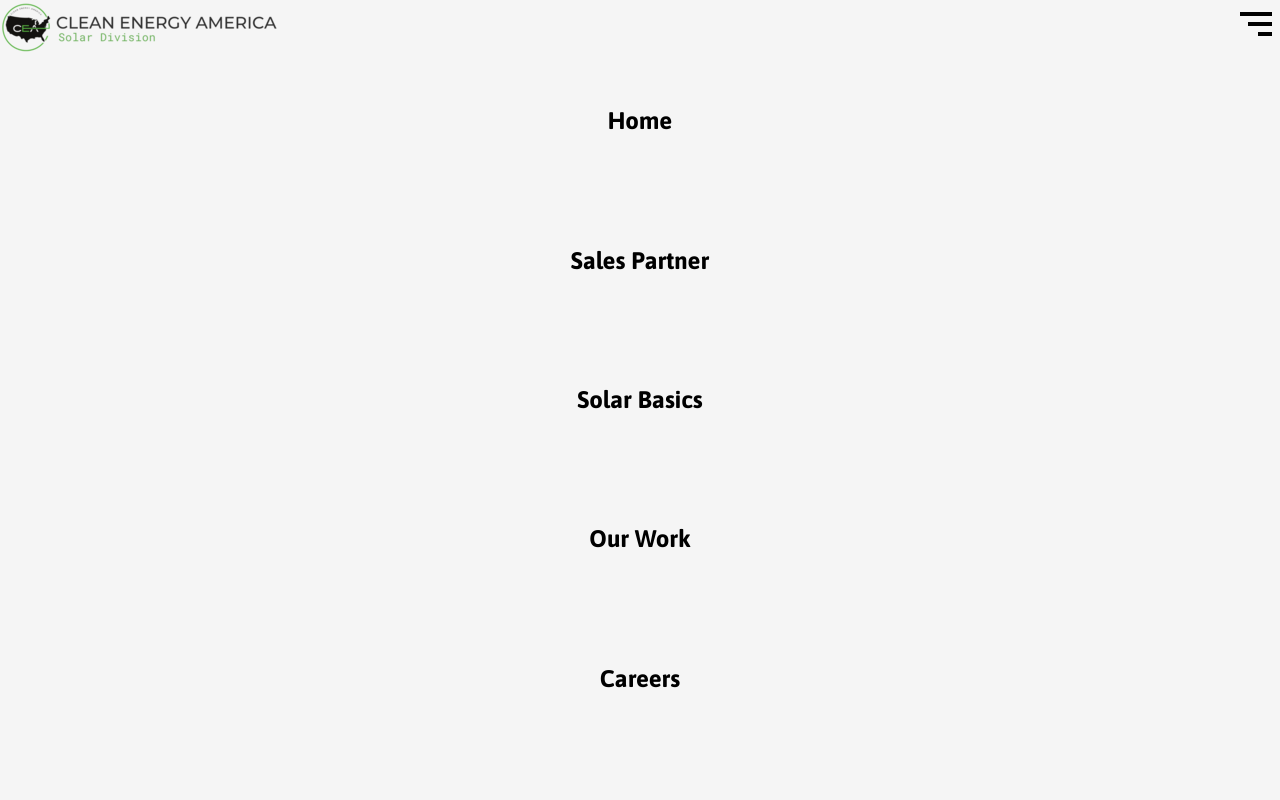
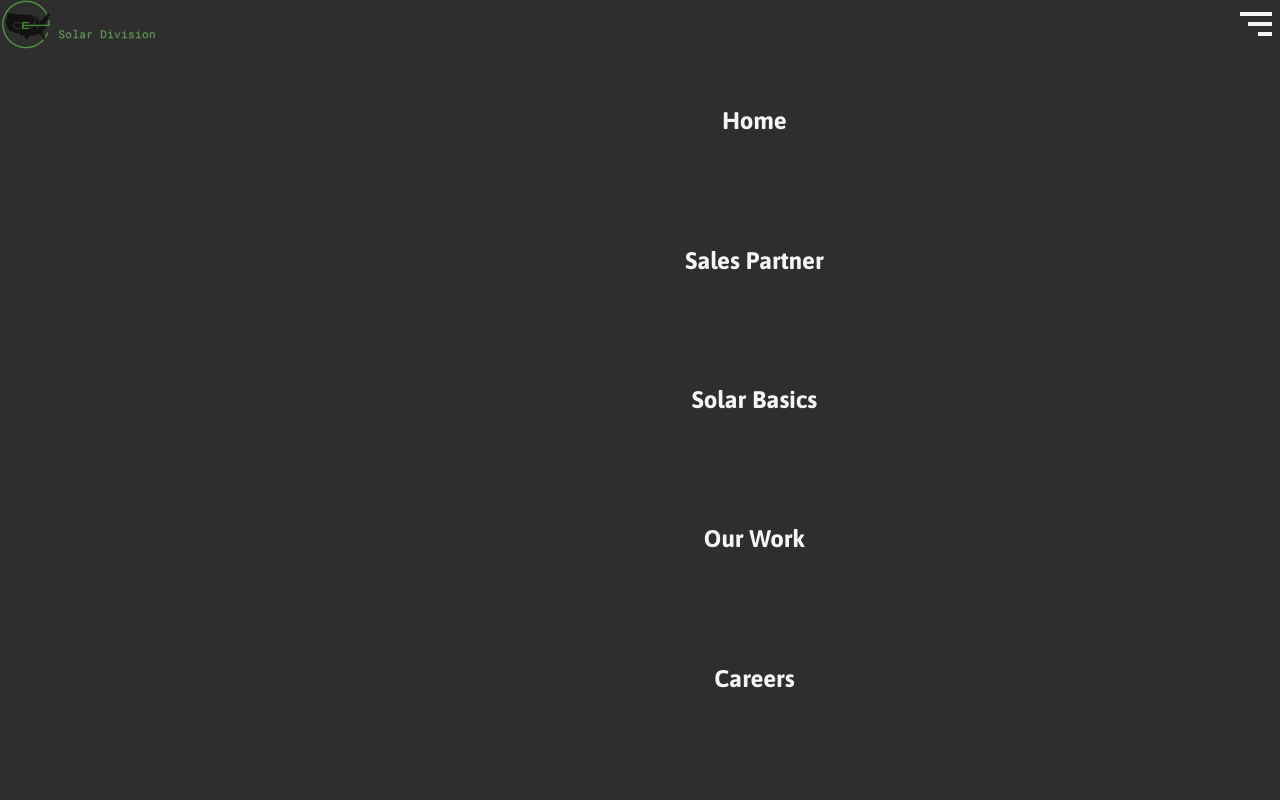
Before and after one commit to eric-santosCEA/second-solarcea, a React (Create React App) app: page /sales-partner in a window 1280 px wide. Both pictures are taken after a click on the icon 1256 px from the left and 24 px from the top of the page. Shown: the top 800 px of the page. Built offline with nearby package versions, Linux system fonts and the light colour scheme.

Commit message:
added on hover effect to footer links

```diff
--- a/src/components/Navlinks.js
+++ b/src/components/Navlinks.js
@@ -2,11 +2,6 @@ import React, { useState } from 'react'
 import { Link } from 'react-router-dom'
 import { BiMenuAltRight } from 'react-icons/bi'
 import '../styles/navlinks.css'
-
-const variants = {
-  open: { opacity: 1, x: 0 },
-  closed: { opacity: 0, x: '-100%' },
-}
 
 const Navlinks = () => {
   const [active, setActive] = useState(false)
@@ -16,19 +11,10 @@ const Navlinks = () => {
   return (
     <>
       <nav>
-        <div className="navbar">
-          <Link to="/">
-            <img src="./photos/solar-long-logo50.png" alt="logo" height="50" />
-          </Link>
-          <div className="icon">
-            <BiMenuAltRight onClick={handleClick} size="3rem" />
-          </div>
-        </div>
-        <div
-          className={active ? 'open' : 'links'}
-          animate={active ? 'open' : 'closed'}
-          variants={variants}
-        >
+        <Link to="/">
+          <img src="./photos/solar-long-logo50.png" alt="logo" height="50" />
+        </Link>
+        <div className={active ? 'links open' : 'links'}>
           <Link to="/" className="link">
             <h1>Home</h1>
           </Link>
@@ -51,6 +37,9 @@ const Navlinks = () => {
             <h1>Careers</h1>
           </a>
         </div>
+        <div className="icon">
+          <BiMenuAltRight onClick={handleClick} size="3rem" />
+        </div>
       </nav>
     </>
   )
--- a/src/styles/footer.css
+++ b/src/styles/footer.css
@@ -47,8 +47,8 @@
   color: whitesmoke;
   cursor: pointer;
 }
-.footer .addresses address a h4 {
-  color: #1dd3b0;
+.footer .addresses address a:hover {
+  color: #7fffd4;
 }
 .footer .follow-us {
   display: flex;
@@ -73,6 +73,9 @@
 .footer .follow-us .social-icons a .icon {
   color: whitesmoke;
 }
+.footer .follow-us .social-icons a .icon:hover {
+  color: aquamarine;
+}
 @media screen and (min-width: 768px) {
   .footer .follow-us .social-icons a .icon {
     height: 3rem;
--- a/src/styles/navlinks.css
+++ b/src/styles/navlinks.css
@@ -1,29 +1,30 @@
 nav {
-  background-color: whitesmoke;
-}
-nav .navbar {
   display: flex;
   justify-content: space-between;
-  align-items: center;
-  flex-flow: row;
+  align-items: flex-start;
+  flex-flow: row wrap;
+  background-color: #2e2e2e;
 }
 nav .links {
   display: none;
+  clip-path: circle(100px at 90% -10%);
+  transition: all 1s ease-out;
 }
-nav .open {
+nav .links.open {
   display: flex;
   justify-content: space-evenly;
   align-items: center;
+  height: 100vh;
   flex-flow: column;
-  color: black;
-  height: 100vh;
+  clip-path: circle(200% at 90% -10%);
+  color: whitesmoke;
 }
-nav .open .link {
+nav .links.open .link {
   text-decoration: none;
 }
-nav .open .link h1 {
-  color: black;
+nav .links.open .link h1 {
+  color: whitesmoke;
 }
 nav .icon {
-  color: black;
+  color: whitesmoke;
 }
--- a/src/styles/navlinks.less
+++ b/src/styles/navlinks.less
@@ -1,30 +1,48 @@
 nav {
-  background-color: whitesmoke;
-  .navbar {
-    display: flex;
-    justify-content: space-between;
-    align-items: center;
-    flex-flow: row;
-  }
+  display: flex;
+  justify-content: space-between;
+  align-items: flex-start;
+  flex-flow: row wrap;
+  background-color: #2e2e2e;
   .links {
     display: none;
+    clip-path: circle(100px at 90% -10%);
+    transition: all 1s ease-out;
   }
-  .open {
+  .links.open {
     display: flex;
     justify-content: space-evenly;
     align-items: center;
+    height: 100vh;
     flex-flow: column;
-    color: black;
-    height: 100vh;
+    clip-path: circle(200% at 90% -10%);
+    color: whitesmoke;
 
     .link {
       text-decoration: none;
       h1 {
-        color: black;
+        color: whitesmoke;
       }
     }
   }
   .icon {
-    color: black;
+    color: whitesmoke;
   }
 }
+
+// .open {
+//     display: flex;
+//     justify-content: space-evenly;
+//     align-items: center;
+//     position: fixed;
+//     background: #2e2e2e;
+//     width: 100%;
+//     height: 100vh;
+//     flex-flow: column;
+//     clip-path: circle(200% at 90% -10%);
+//   }
+// .links {
+//     display: flex;
+//     clip-path: circle(100px at 90% -10%);
+//     transition: all 1s ease-out;
+//   }
```
Also changed, not shown: src/styles/footer.less (+6 -2 lines).
